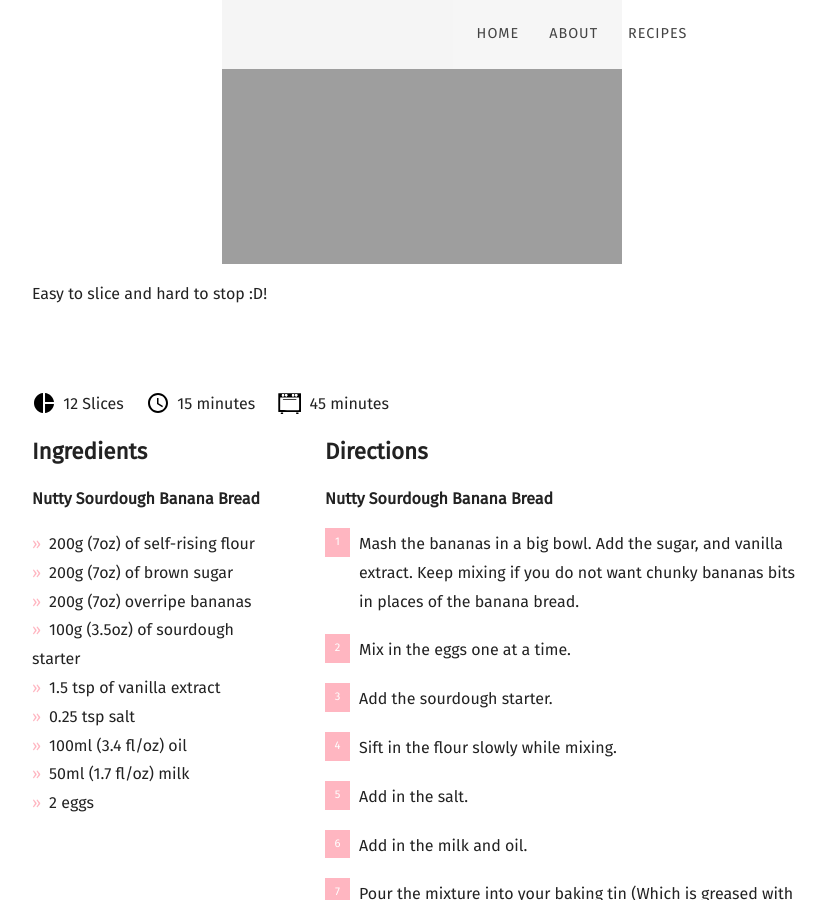
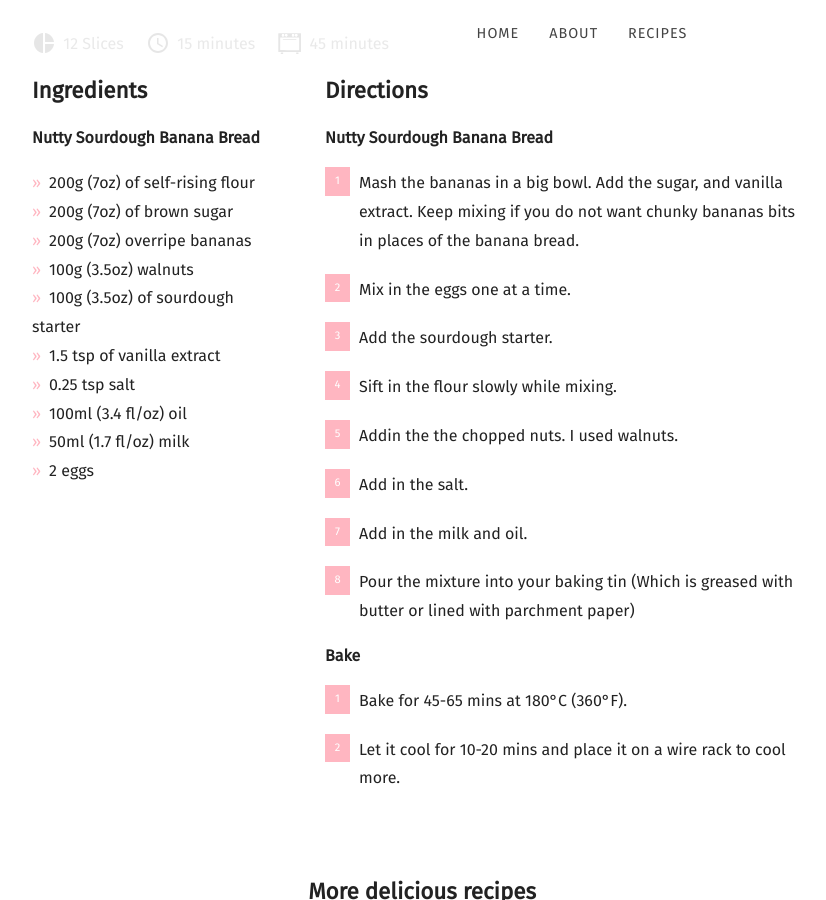
Before and after one commit to mcginleyireland/irishbaking.github.io, a Jekyll site: the page built from _posts/2023-02-18-nutty-sourdough-banana-bread.md, in a window 1280 px wide and 900 px high, scrolled down 1073 px. Shown: the whole window, without its empty margins (58-884 px from the left). Built offline with Jekyll 4.4.1, drawn with Linux system fonts in a browser that asks for light colours; nearby versions of some CDN libraries; some web fonts are replaced.

Commit message:
Updating the banana bread recipe

```diff
--- a/_posts/2023-02-18-nutty-sourdough-banana-bread.md
+++ b/_posts/2023-02-18-nutty-sourdough-banana-bread.md
@@ -14,6 +14,7 @@ recipe:
     * 200g (7oz) of self-rising  flour
     * 200g (7oz) of brown sugar
     * 200g (7oz) overripe bananas
+    * 100g (3.5oz) walnuts
     * 100g (3.5oz) of sourdough starter
     * 1.5 tsp of vanilla extract
     * 0.25 tsp salt
@@ -28,9 +29,10 @@ recipe:
     2. Mix in the eggs one at a time.
     3. Add the sourdough starter.
     4. Sift in the flour slowly while mixing.
-    5. Add in the salt.
-    6. Add in the milk and oil.
-    7. Pour the mixture into your baking tin (Which is greased with butter or lined with parchment paper)
+    5. Addin the the chopped nuts. I used walnuts.
+    6. Add in the salt.
+    7. Add in the milk and oil.
+    8. Pour the mixture into your baking tin (Which is greased with butter or lined with parchment paper)
 
     **Bake**
 
@@ -43,7 +45,3 @@ Banana Bread, Sourdough and fruit, an execelent combination.
 ![Cake](https://irishbaking.ie/images/Banana_Breads/Nutty_Sourdough_Banana_Bread/Image_2.jpg)
 
 Really liked the combo of the banana bread and the sourdough. Smells so good.
-
-![Cake](https://irishbaking.ie/images/Banana_Breads/Nutty_Sourdough_Banana_Bread/Image_3.jpg)
-
-Easy to slice and hard to stop :D!
```
Also changed, not shown: _posts/2023-02-18-fruity-sourdough-banana-bread.md (+6 -3 lines), _posts/2020-10-03-plain-sourdough-banana-bread.md (line endings or trailing spaces), _posts_future/Ready to Post - Images to be scaled down/2023-02-18-raspberry-jam.md (renamed from _posts/2023-02-18-raspberry-jam.md), _posts_future/Ready to Post - Need new images/2023-08-24-raspberry-crumbe-for-one.md (renamed from _posts_future/2023-08-24-raspberry-crumbe-for-one.md), _posts_future/Ready to Post - Need new images/2023-09-25-strawberry-crumbe-for-one.md (renamed from _posts_future/2023-09-25-strawberry-crumbe-for-one.md), _posts_future/Ready to Post - Need new images/2023-10-26-plum-jam.md (renamed from _posts_future/2023-10-26-plum-jam.md).
